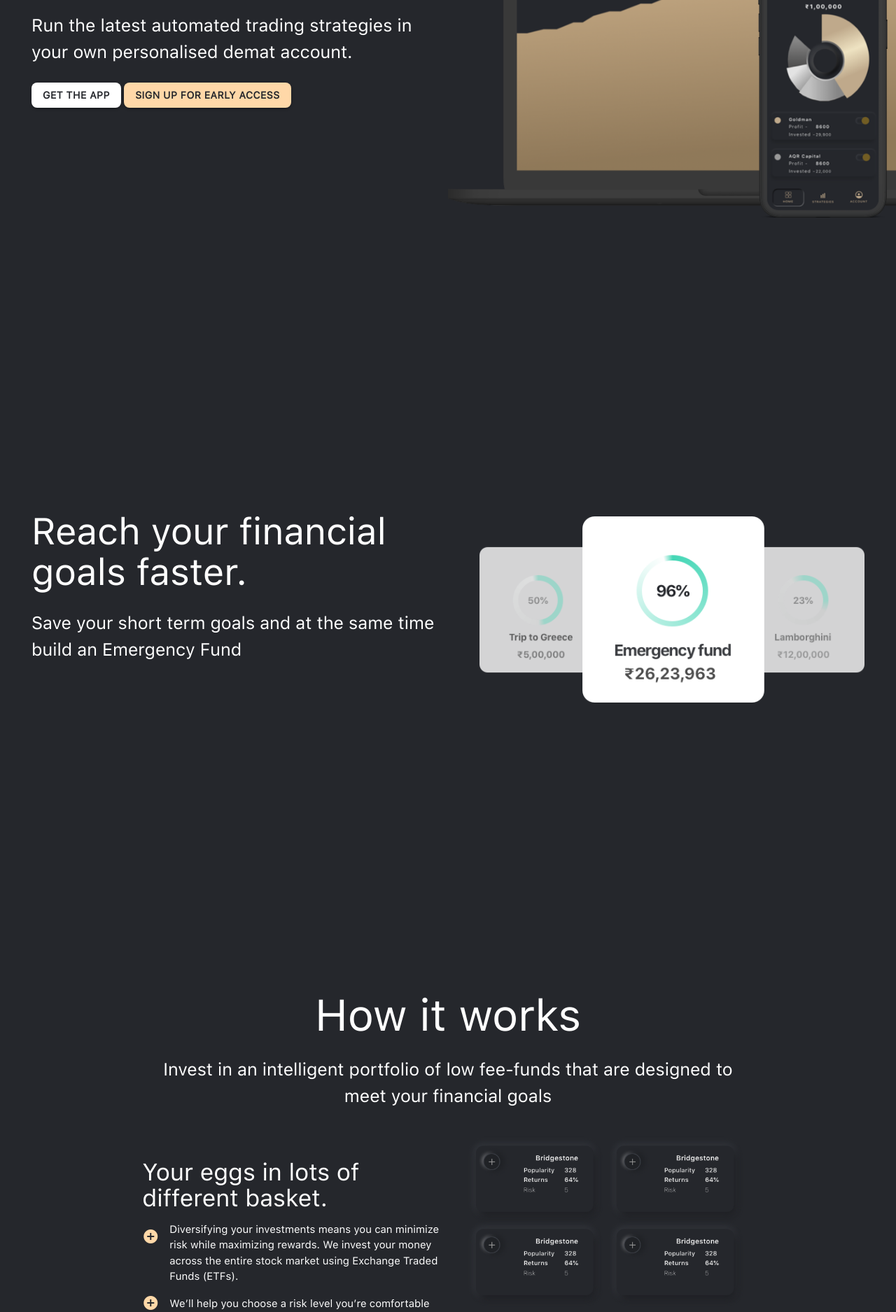
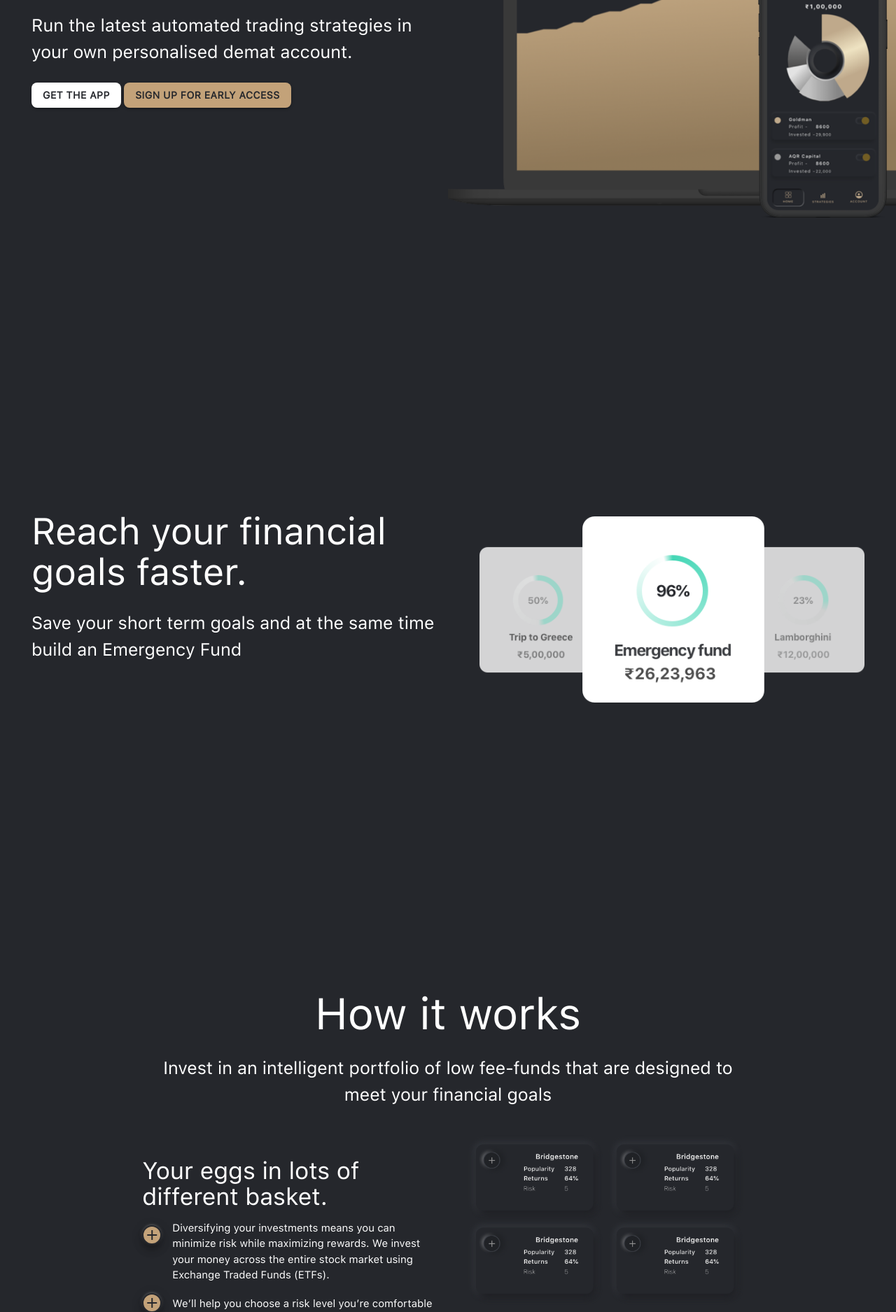
Before and after one commit to stoq-club/stoq-club.github.io, a web app: file index.html in a window 1280 px wide. Shown: the part 326-2201 px from the top of the page at 70% size. Run offline with its HTML, style and script files only (its server is not run), Linux system fonts and the light colour scheme.

Commit message:
fixed icons and color

```diff
--- a/css/style.css
+++ b/css/style.css
@@ -19,11 +19,11 @@ body {
 }
 
 .about-border {
-    border: 3.5px solid #ffd8a8;
+  border: 3.5px solid #c3a279;
 }
 
 .stoq-combo {
-    background-color: #ffd8a8;
+  background-color: #c3a279 !important;
 }
 
 .stoq-footer {
@@ -31,15 +31,15 @@ body {
 }
 
 .stoq-combo-text {
-    color: #ffd8a8;
+  color: #c3a279 !important;
 }
 
 .stoq-black {
-    background-color: #25272c;
+  background-color: #25272c !important;
 }
 
 .stoq-black-text {
-    color: #25272c;
+  color: #25272c !important;
 }
 
 .strong {
@@ -99,14 +99,26 @@ body {
   padding-right: 45px !important;
 }
 .input-field label {
-    color: #ffd8a8;
+  color: #c3a279;
 }
 /* label focus color */
 .input-field input[type='text']:focus + label {
-    color: #ffd8a8;
+  color: #c3a279;
 }
 /* label underline focus color */
 .input-field input[type='text']:focus {
-    border-bottom: 1px solid #ffd8a8;
-    box-shadow: 0 1px 0 0 #ffd8a8;
+  border-bottom: 1px solid #c3a279;
+  box-shadow: 0 1px 0 0 #c3a279;
 }
+
+.neu-icons {
+  box-shadow: 0 5px 6px -3px rgba(0, 0, 0, 0.2),
+    0 9px 12px 1px rgba(0, 0, 0, 0.14), 0 3px 16px 2px rgba(0, 0, 0, 0.12),
+    0 -1px 5px rgba(153, 153, 153, 0.2), 0 -2px 2px rgba(153, 153, 153, 0.14),
+    0 -3px 1px -2px rgba(153, 153, 153, 0.12);
+
+  border-radius: 50%;
+  box-sizing: content-box;
+
+  border: 2px solid #25272c;
+}
--- a/index.html
+++ b/index.html
@@ -124,18 +124,20 @@
 
             <p class="white-text valign-wrapper">
               <i
-                class="left material-icons stoq-combo-text valign-wrapper margined-bottom-comfortable"
-                >add_circle
+                class="left neu-icons stoq-black-text material-icons stoq-combo valign-wrapper margined-bottom-comfortable"
+              >
+                add
               </i>
+
               Diversifying your investments means you can minimize risk while
               maximizing rewards. We invest your money across the entire stock
               market using Exchange Traded Funds (ETFs).
             </p>
             <p class="white-text valign-wrapper">
               <i
-                class="left material-icons stoq-combo-text valign-wrapper margined-bottom-comfortable"
+                class="left neu-icons stoq-black-text material-icons stoq-combo valign-wrapper margined-bottom-comfortable"
               >
-                add_circle
+                add
               </i>
               We’ll help you choose a risk level you’re comfortable with, then
               build a custom portfolio based on your financial goals.
@@ -156,36 +158,36 @@
             <ul class="white-text">
               <li class="valign-wrapper padded-top-compact">
                 <i
-                  class="small stoq-combo-text material-icons margined-right-compact"
+                  class="neu-icons stoq-black-text material-icons stoq-combo margined-right-compact"
                 >
-                  add_circle
+                  add
                 </i>
 
                 No jargon no paperwork.
               </li>
               <li class="valign-wrapper padded-top-compact">
                 <i
-                  class="small stoq-combo-text material-icons margined-right-compact"
+                  class="neu-icons stoq-black-text material-icons stoq-combo margined-right-compact"
                 >
-                  add_circle
+                  add
                 </i>
 
                 Search & Buy with strategies in your watchlist.
               </li>
               <li class="valign-wrapper padded-top-compact">
                 <i
-                  class="small stoq-combo-text material-icons margined-right-compact"
+                  class="neu-icons stoq-black-text material-icons stoq-combo margined-right-compact"
                 >
-                  add_circle
+                  add
                 </i>
 
                 Your money is never “locked-up”.
               </li>
               <li class="valign-wrapper padded-top-compact">
                 <i
-                  class="small stoq-combo-text material-icons margined-right-compact"
+                  class="neu-icons stoq-black-text material-icons stoq-combo margined-right-compact"
                 >
-                  add_circle
+                  add
                 </i>
 
                 Pay only percentage of your trading profits.
@@ -207,27 +209,27 @@
               class="valign-wrapper padded-top-compact margined-right-compact"
             >
               <i
-                class="small stoq-combo-text material-icons margined-right-compact"
+                class="neu-icons stoq-black-text material-icons stoq-combo margined-right-compact"
               >
-                add_circle
+                add
               </i>
 
               Discover a wide range of short & long term strategies.
             </li>
             <li class="valign-wrapper padded-top-compact">
               <i
-                class="small stoq-combo-text material-icons margined-right-compact"
+                class="neu-icons stoq-black-text material-icons stoq-combo margined-right-compact"
               >
-                add_circle
+                add
               </i>
 
               Buy multiple strategies in one click.
             </li>
             <li class="valign-wrapper padded-top-compact">
               <i
-                class="small stoq-combo-text material-icons margined-right-compact"
+                class="neu-icons stoq-black-text material-icons stoq-combo margined-right-compact"
               >
-                add_circle
+                add
               </i>
 
               See trades as they happen in real time.
@@ -240,27 +242,27 @@
               class="valign-wrapper padded-top-compact margined-right-compact"
             >
               <i
-                class="small stoq-combo-text material-icons margined-right-compact"
+                class="neu-icons stoq-black-text material-icons stoq-combo margined-right-compact"
               >
-                add_circle
+                add
               </i>
 
               Discover a wide range of short & long term strategies.
             </li>
             <li class="valign-wrapper padded-top-compact">
               <i
-                class="small stoq-combo-text material-icons margined-right-compact"
+                class="neu-icons stoq-black-text material-icons stoq-combo margined-right-compact"
               >
-                add_circle
+                add
               </i>
 
               Buy multiple strategies in one click.
             </li>
             <li class="valign-wrapper padded-top-compact">
               <i
-                class="small stoq-combo-text material-icons margined-right-compact"
+                class="neu-icons stoq-black-text material-icons stoq-combo margined-right-compact"
               >
-                add_circle
+                add
               </i>
 
               See trades as they happen in real time.
@@ -301,36 +303,36 @@
             <ul class="white-text">
               <li class="valign-wrapper padded-top-compact">
                 <i
-                  class="small stoq-combo-text material-icons margined-right-compact"
+                  class="neu-icons stoq-black-text material-icons stoq-combo margined-right-compact"
                 >
-                  add_circle
+                  add
                 </i>
 
                 Never miss an trading opportunity.
               </li>
               <li class="valign-wrapper padded-top-compact">
                 <i
-                  class="small stoq-combo-text material-icons margined-right-compact"
+                  class="neu-icons stoq-black-text material-icons stoq-combo margined-right-compact"
                 >
-                  add_circle
+                  add
                 </i>
 
                 Automatic rebalancing of your portfolio as market changes.
               </li>
               <li class="valign-wrapper padded-top-compact">
                 <i
-                  class="small stoq-combo-text material-icons margined-right-compact"
+                  class="neu-icons stoq-black-text material-icons stoq-combo margined-right-compact"
                 >
-                  add_circle
+                  add
                 </i>
 
                 Manage your account from anywhere with our App.
               </li>
               <li class="valign-wrapper padded-top-compact">
                 <i
-                  class="small stoq-combo-text material-icons margined-right-compact"
+                  class="neu-icons stoq-black-text material-icons stoq-combo margined-right-compact"
                 >
-                  add_circle
+                  add
                 </i>
 
                 We keep your money safe with our real time risk monitoring.
```
Lines whose indentation alone changed are shown as unchanged.
